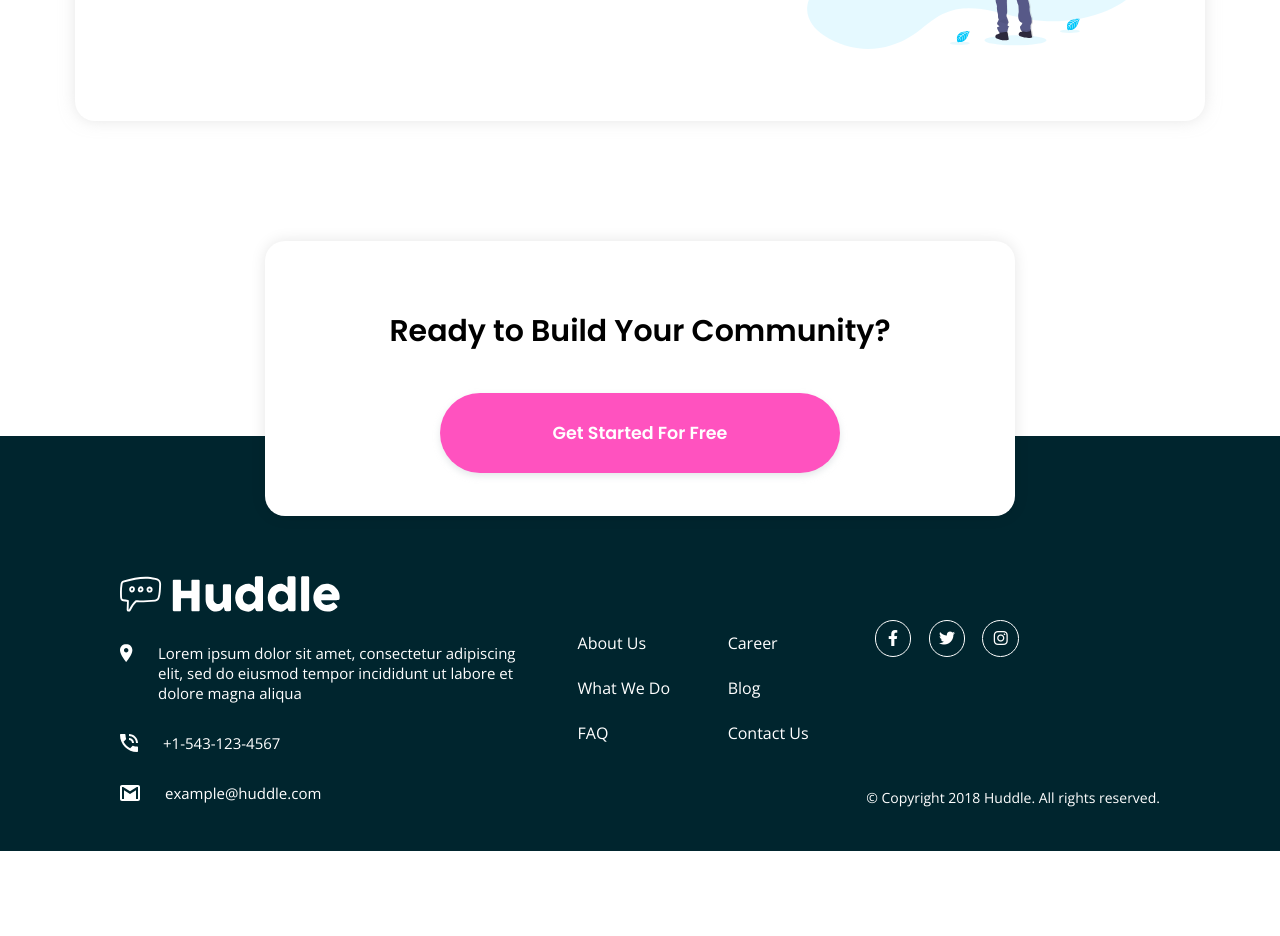
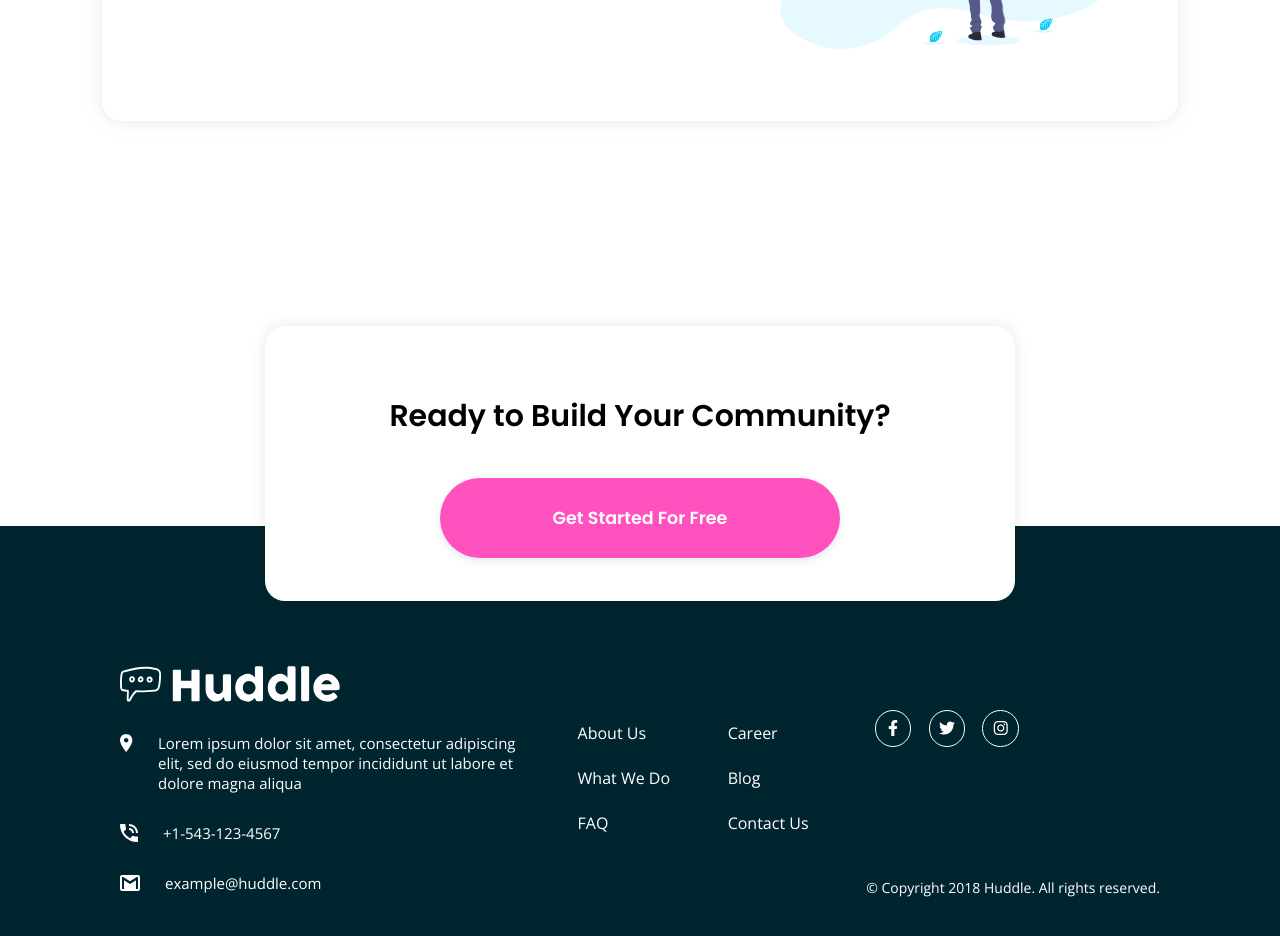
Before and after one commit to KevinOrt218/Huddle-landing-page-challenge, a React app: page / in a window 1280 px wide. Shown: the part 2159-3095 px from the top of the page. Before the commit the page ends 3010 px from the top, so only its background shows below. Built offline with nearby package versions, Linux system fonts and the light colour scheme.

Commit message:
modifed card size over footer

```diff
--- a/src/Components/Footer/footer.css
+++ b/src/Components/Footer/footer.css
@@ -1,7 +1,7 @@
 footer{
     background-color: hsl(192, 100%, 9%);
     color:white;
-    padding: 140px 120px 30px 120px;
+    padding: 140px 120px 125px 120px;
     display: flex;
     align-items:flex-start;
     justify-content: space-between
--- a/src/Components/Main/main.css
+++ b/src/Components/Main/main.css
@@ -4,6 +4,6 @@
     flex-direction: column;
     align-items: center;
     justify-content: space-between;
-    padding: 160px 75px 0px 75px;
+    padding: 160px 102px 90px 102px;
     gap:40px;
 }
--- a/src/Components/Main/section.css
+++ b/src/Components/Main/section.css
@@ -40,7 +40,7 @@
     width: 750px;
     height: 275px;
     position: relative;
-    top: 80px;
+    top: 165px;
     display: flex;
     flex-direction: column;
     justify-content: center;
--- a/src/index.css
+++ b/src/index.css
@@ -9,7 +9,6 @@ html {
 }
 
 body {
-  width: 100wh;
   height: 100vh;
   margin: 0;
   font-family: 'Open Sans', sans-serif;
```
